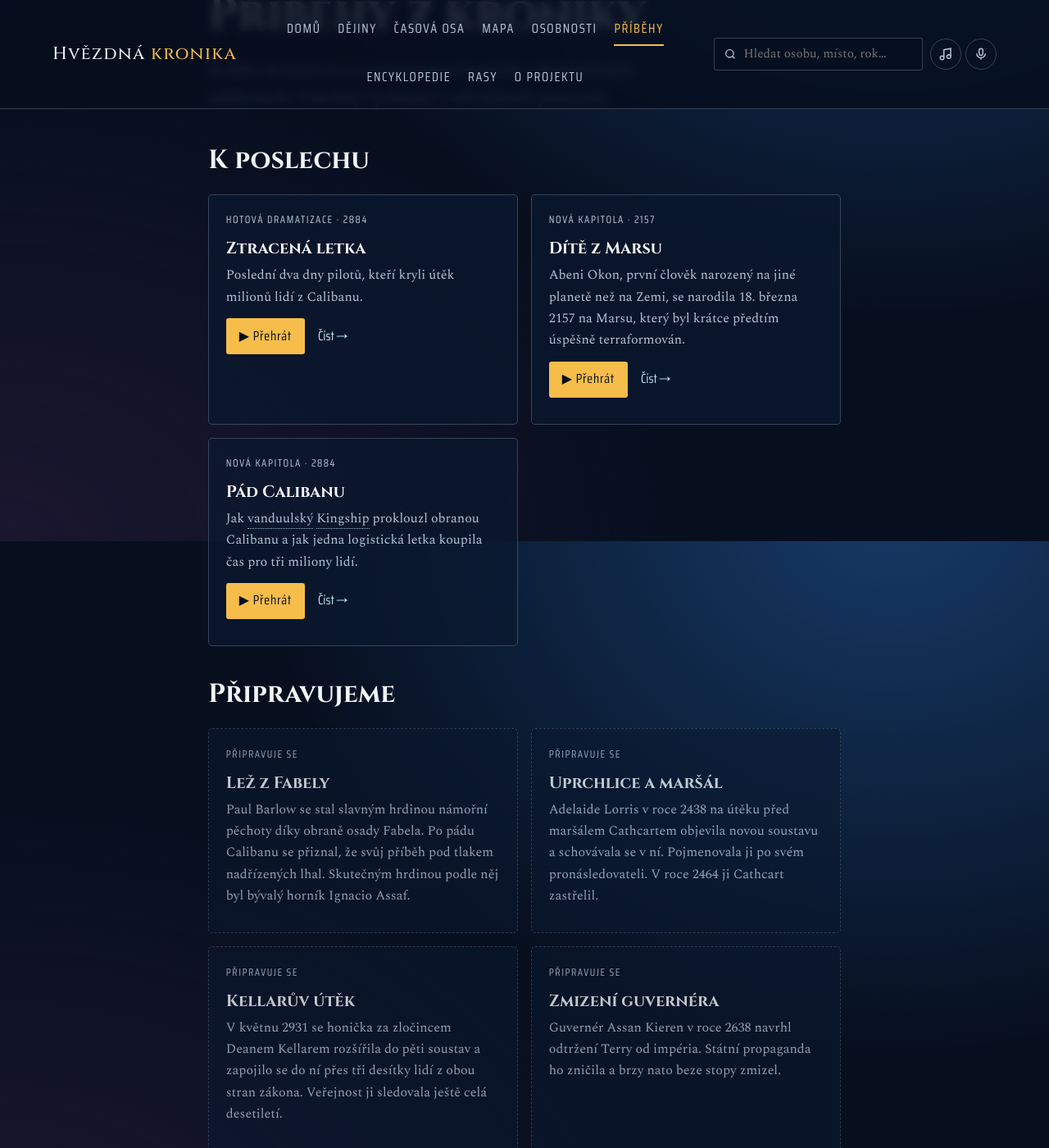
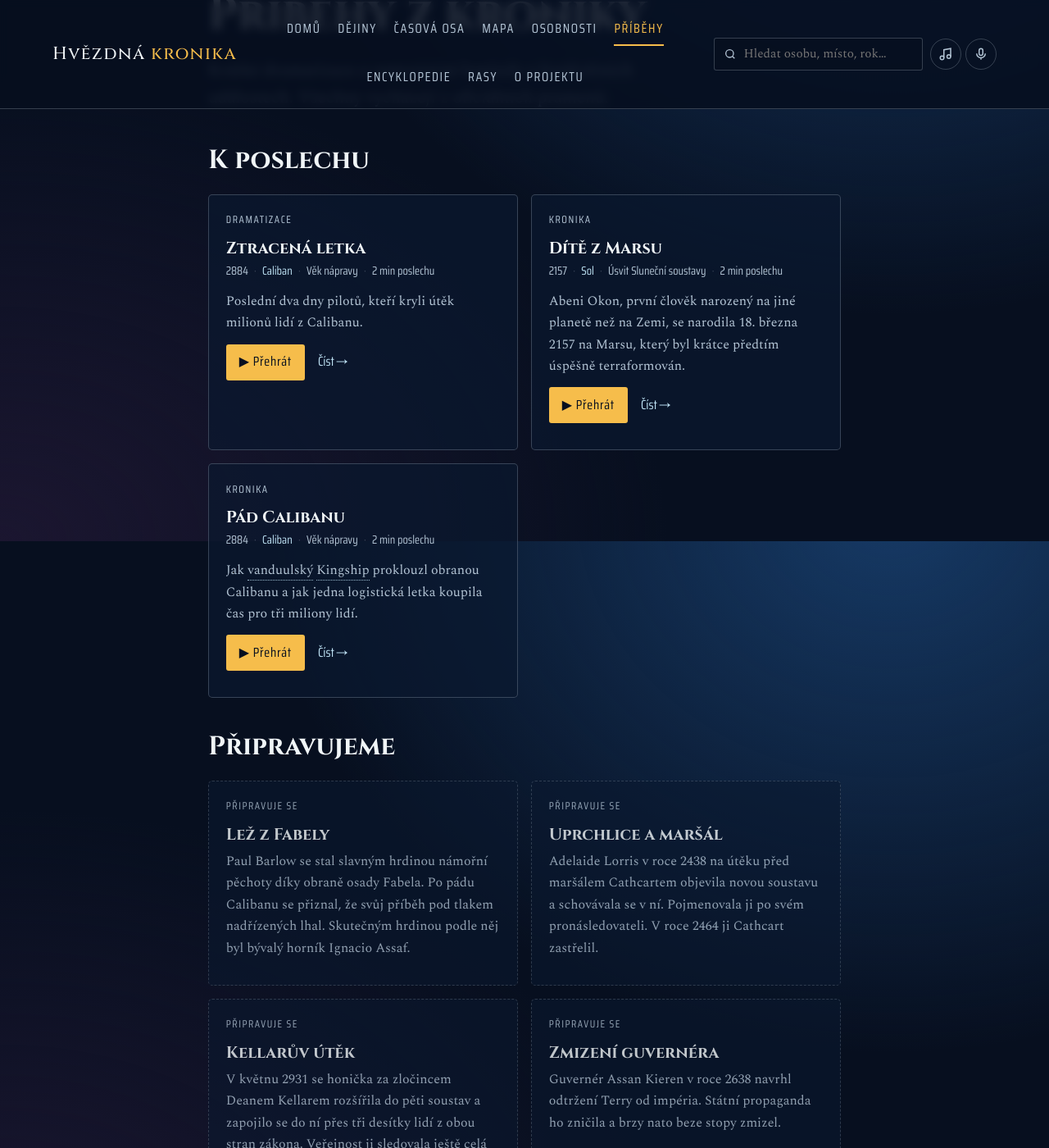
Before and after one commit to dadotik-eng/kronika-vesmiru, a Jekyll site: the page built from pribehy.html, in a window 1280 px wide and 1400 px high, scrolled down 240 px. Shown: the whole window at 82% size. Built offline with Jekyll 4.4.1, drawn with Linux system fonts in a browser that asks for light colours.

Commit message:
Příběhy: karty s kontextem (typ · rok · soustava · období · délka poslechu)
Co-Authored-By: Claude Opus 5.5 <noreply@anthropic.com>
Claude-Session: https://claude.ai/code/session_019nmCp42rAmbc4M4RKrxxCM

```diff
--- a/_data/encyklopedie.yml
+++ b/_data/encyklopedie.yml
@@ -11,7 +11,10 @@ pribehy:
   polozky:
   - id: letka
     nazev: Ztracená letka
-    stitek: Hotová dramatizace · 2884
+    stitek: Dramatizace
+    rok: 2884
+    soustava: CALIBAN
+    obdobi: naprava
     text: Poslední dva dny pilotů, kteří kryli útěk milionů lidí z Calibanu.
     kapitoly:
     - 9
--- a/assets/css/styl.css
+++ b/assets/css/styl.css
@@ -394,6 +394,10 @@ html.prehravac-otevreny { overflow: hidden; }
 .pri-karta.pripravujeme { opacity: .8; border-style: dashed; }
 .pri-stitek { font-family: var(--label); font-size: .8rem; letter-spacing: .12em; text-transform: uppercase; color: var(--akcent); margin: 0 0 .3rem; }
 .pri-karta h3 { font-size: 1.25rem; margin: 0 0 .5rem; }
+.pri-karta .pri-meta { display: flex; flex-wrap: wrap; gap: .1rem 0; margin: -.2rem 0 .7rem; font-family: var(--label); font-size: .9rem; color: var(--tlumene); }
+.pri-meta > * + *::before { content: "·"; margin: 0 .45rem; color: var(--linka); }
+.pri-meta a { color: var(--led); text-decoration: none; }
+.pri-meta a:hover { text-decoration: underline; }
 .pri-karta p { margin: 0 0 .8rem; color: var(--tlumene); }
 .pri-karta .dej-hraj { display: inline-block; }
 .pri-akce { display: flex; flex-wrap: wrap; gap: .6rem 1rem; align-items: center; }
--- a/pribehy.html
+++ b/pribehy.html
@@ -17,14 +17,18 @@ popis: Dramatizace a kapitoly ze skutečných událostí dějin vesmíru Star Ci
     <article class="pri-karta" id="pribeh-{{ p.id }}">
       <p class="pri-stitek">{{ p.stitek }}</p>
       <h3>{{ p.nazev }}</h3>
+      {% assign era = site.data.ery | where: "id", p.obdobi | first %}{% assign t = site.data.texty[p.prehrat] %}{% assign slov = t.odstavce | join: " " | number_of_words %}{% assign minut = slov | plus: 70 | divided_by: 140 %}
+      {% if p.rok %}<p class="pri-meta"><span>{{ p.rok }}</span>{% if p.soustava %}<a href="{{ '/mapa/' | relative_url }}#{{ p.soustava }}" title="Ukázat na hvězdné mapě">{{ site.data.soustavy[p.soustava] }}</a>{% endif %}{% if era %}<span>{{ era.nazev }}</span>{% endif %}{% if minut > 0 %}<span>{{ minut }} min poslechu</span>{% endif %}</p>{% endif %}
       <p class="text-pojmy">{{ p.text }}</p>
       <p class="pri-akce"><a class="dej-hraj" href="{{ '/archiv/#' | append: p.prehrat | relative_url }}">▶ Přehrát</a>{% if p.cist %} <a href="{{ p.cist | relative_url }}">Číst →</a>{% endif %}</p>
     </article>
     {% endif %}{% endfor %}
     {% for k in nove %}
     <article class="pri-karta" id="kapitola-{{ k.slug }}">
-      <p class="pri-stitek">Nová kapitola · {{ k.herni_rok }}{% if k.overeni != "OK" %}<span class="jen-beta"> · čeká na ověření</span>{% endif %}</p>
+      {% assign era = site.data.ery | where: "id", k.obdobi | first %}{% assign slov = k.content | strip_html | number_of_words %}{% assign minut = slov | plus: 70 | divided_by: 140 %}{% if minut < 1 %}{% assign minut = 1 %}{% endif %}
+      <p class="pri-stitek">{% case k.typ %}{% when "dramatizace" %}Dramatizace{% when "dokument" %}Dokument{% else %}Kronika{% endcase %}{% if k.overeni != "OK" %}<span class="jen-beta"> · čeká na ověření</span>{% endif %}</p>
       <h3>{{ k.title }}</h3>
+      <p class="pri-meta">{% if k.herni_rok %}<span>{{ k.herni_rok }}</span>{% endif %}{% if k.soustava %}<a href="{{ '/mapa/' | relative_url }}#{{ k.soustava }}" title="Ukázat na hvězdné mapě">{{ site.data.soustavy[k.soustava] | default: k.soustava }}</a>{% endif %}{% if era %}<span>{{ era.nazev }}</span>{% endif %}<span>{{ minut }} min poslechu</span></p>
       <p class="text-pojmy">{{ k.popis }}</p>
       <p class="pri-akce"><a class="dej-hraj" href="{{ '/archiv/#web-' | append: k.slug | relative_url }}">▶ Přehrát</a> <a href="{{ k.url | relative_url }}">Číst →</a></p>
     </article>
```
